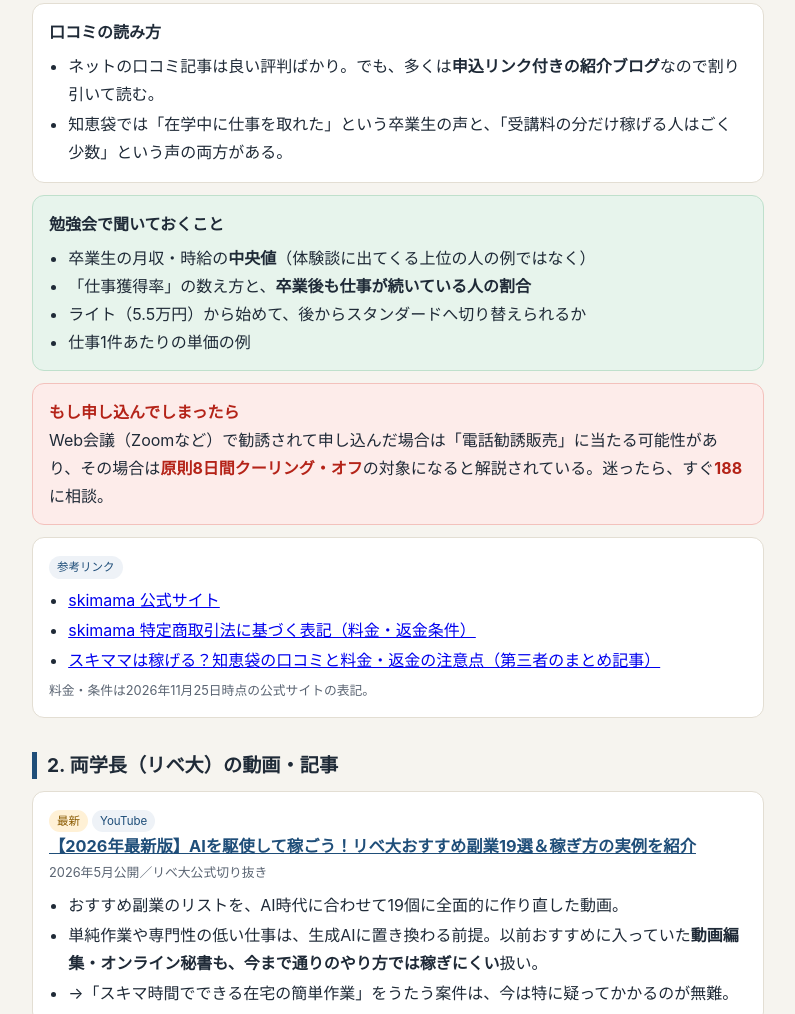
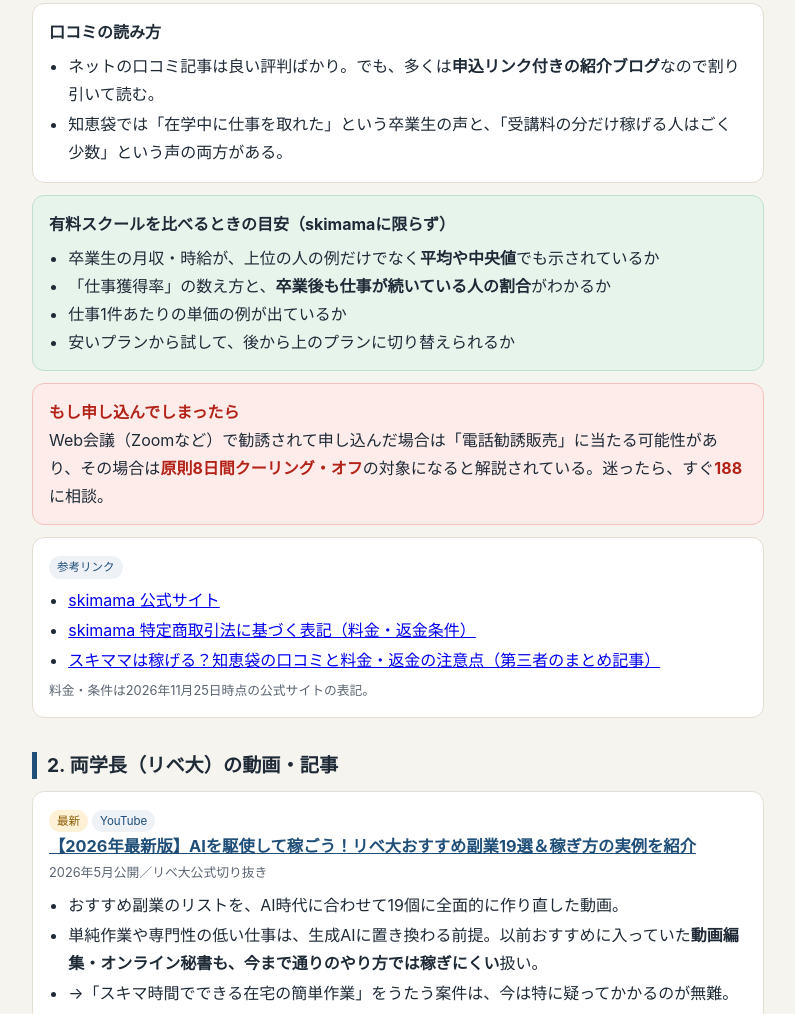
Before and after one commit to oppe5388/fukugyo-guide202611, a plain HTML site: page index.html in a window 1280 px wide. Shown: the part 1615-2629 px from the top of the page, without its empty margins (242-1037 px from the left). Drawn offline with Linux system fonts and the light colour scheme.

Commit message:
「勉強会で聞いておくこと」を、スクール全般を比べるときの目安に変更
Co-Authored-By: Claude Opus 5.5 <noreply@anthropic.com>
Claude-Session: https://claude.ai/code/session_01Ds1FgAtx7pNGqGLY6DWS1d

```diff
--- a/index.html
+++ b/index.html
@@ -127,12 +127,12 @@
 </div>
 
 <div class="ok">
-  <b>勉強会で聞いておくこと</b>
+  <b>有料スクールを比べるときの目安（skimamaに限らず）</b>
   <ul style="margin:6px 0 0;padding-left:1.2em">
-    <li>卒業生の月収・時給の<b>中央値</b>（体験談に出てくる上位の人の例ではなく）</li>
-    <li>「仕事獲得率」の数え方と、<b>卒業後も仕事が続いている人の割合</b></li>
-    <li>ライト（5.5万円）から始めて、後からスタンダードへ切り替えられるか</li>
-    <li>仕事1件あたりの単価の例</li>
+    <li>卒業生の月収・時給が、上位の人の例だけでなく<b>平均や中央値</b>でも示されているか</li>
+    <li>「仕事獲得率」の数え方と、<b>卒業後も仕事が続いている人の割合</b>がわかるか</li>
+    <li>仕事1件あたりの単価の例が出ているか</li>
+    <li>安いプランから試して、後から上のプランに切り替えられるか</li>
   </ul>
 </div>
 
```
